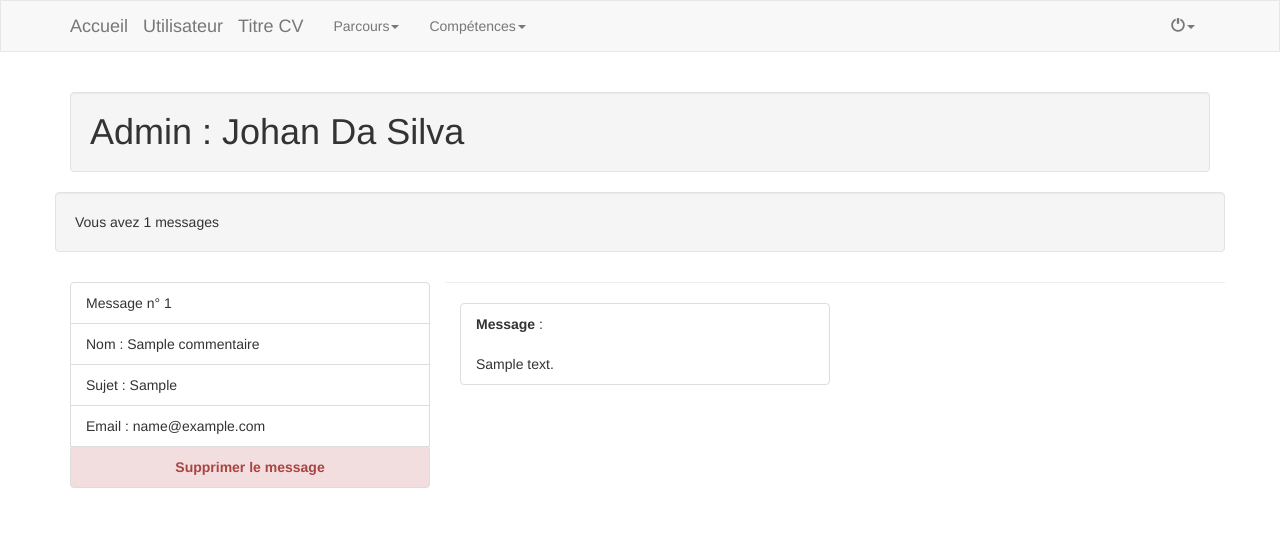
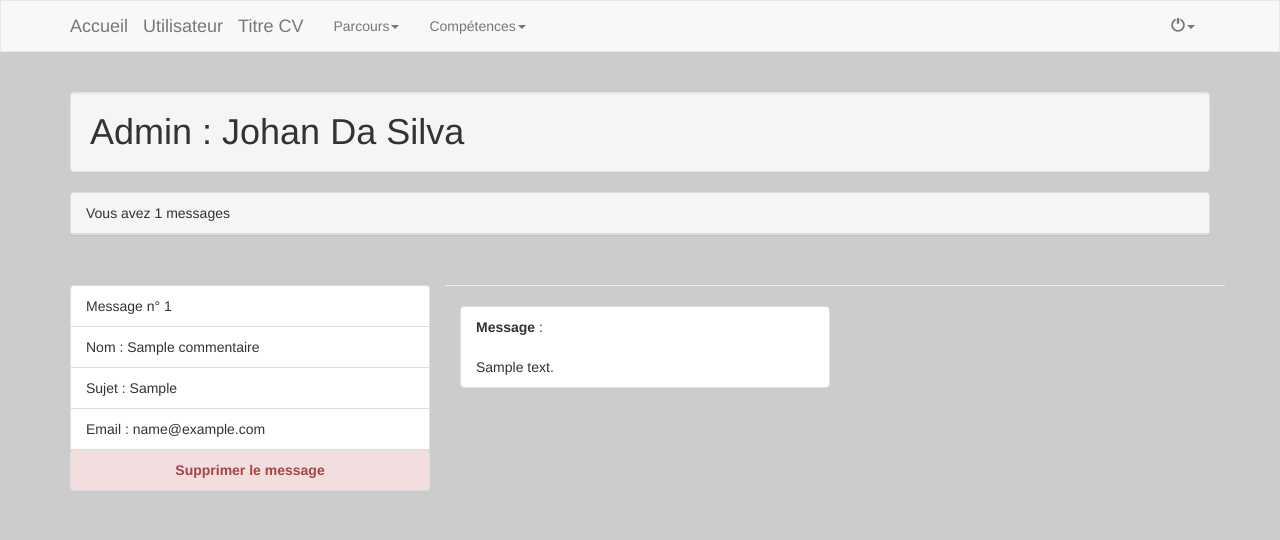
Before and after one commit to johandas/site_cv_V2, a PHP site: page /site_cv_V2bis/admin/commentaires.php in a window 1280 px wide. Shown: the top 540 px of the page. Run offline with PHP 8.4, Linux system fonts and the light colour scheme; a user stored in the database is signed in; data comes from the database, SQL or seed files in the repository; tables that the repository leaves empty or names only in its code hold one stand-in row (values such as "Sample post").

Commit message:
pageCommentaires
OK

```diff
--- a/admin/commentaires.php
+++ b/admin/commentaires.php
@@ -4,7 +4,7 @@ if(!$_SESSION['connexion']) {
     header('location:../index.php');
 }
 $sql = $pdo->query("SELECT * FROM t_commentaires ORDER BY id_commentaire DESC");
-$nbr_formations = $sql->rowCount();
+$nbr_commentaires = $sql->rowCount();
 if(isset($_GET['id_commentaire'])) { // on récupère le loisir. par son id dans l'url
     $efface = $_GET['id_commentaire']; //  je mets cela dans une variable
     $sqlDelete = (" DELETE FROM t_commentaires WHERE id_commentaire = '$efface'");
@@ -13,8 +13,10 @@ if(isset($_GET['id_commentaire'])) { // on récupère le loisir. par son id dans
 
 } // ferme le if isset
 ?>
-<div class="row">
-    <div class="well">Vous avez <?= $nbr_formations ?> messages</div>
+    <div class="panel panel-default">
+        <div class="panel-heading">Vous avez <?= $nbr_commentaires ?> messages</div>
+    </div>
+    <div class="row">
     <?php while($ligne_commentaires = $sql->fetch()) : ?>
         <div style="margin: 30px 0px;">
             <div class="col-md-4">
@@ -41,7 +43,7 @@ if(isset($_GET['id_commentaire'])) { // on récupère le loisir. par son id dans
             <div class="row">
                 <div class="col-md-4 ">
                     <ul class="list-group">
-                        <li class="list-group-item">
+                        <li class="list-group-item" style="box-sizing:border-box;">
                             <?= '<b>Message</b> :<br><br>'.  $ligne_commentaires['co_message'] .'<br>' ?>
                         </li>
                     </ul>
--- a/admin/css/styleadmin.css
+++ b/admin/css/styleadmin.css
@@ -1,7 +1,9 @@
 @charset "UTF-8";
 /*CSS Document admin Johan*/
 
-
+body {
+    background : rgba(0,0,0,0.2);
+}
 /*DEBUT DE LA NAV*/
 .navbar {
     /*background: #840404;*/
```
